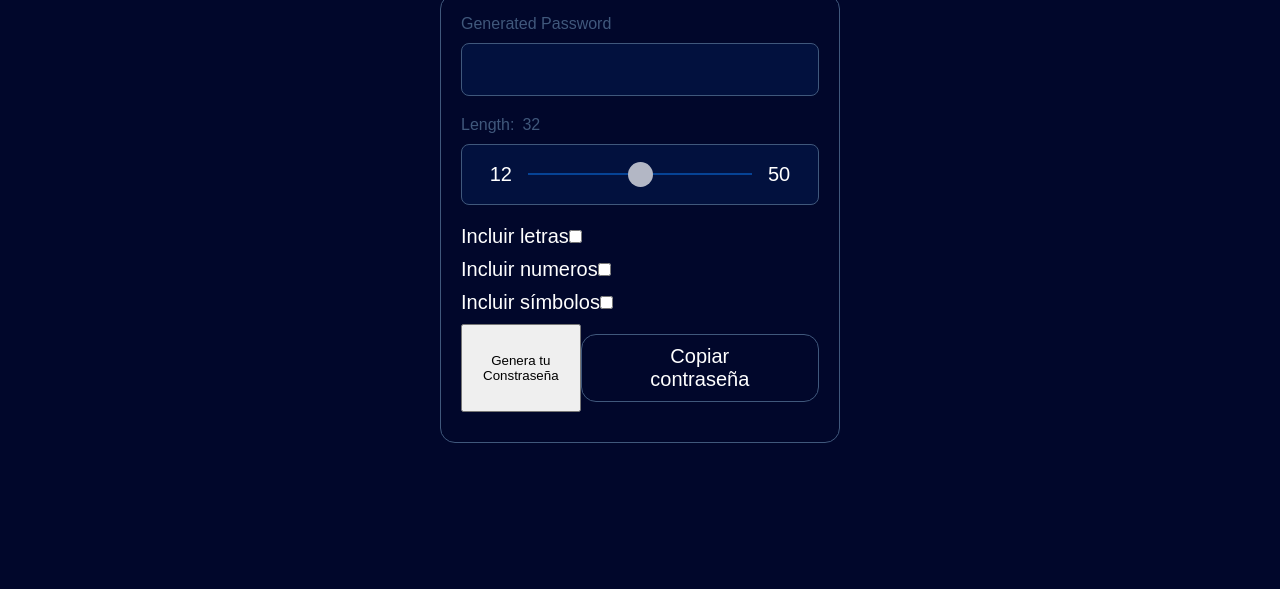
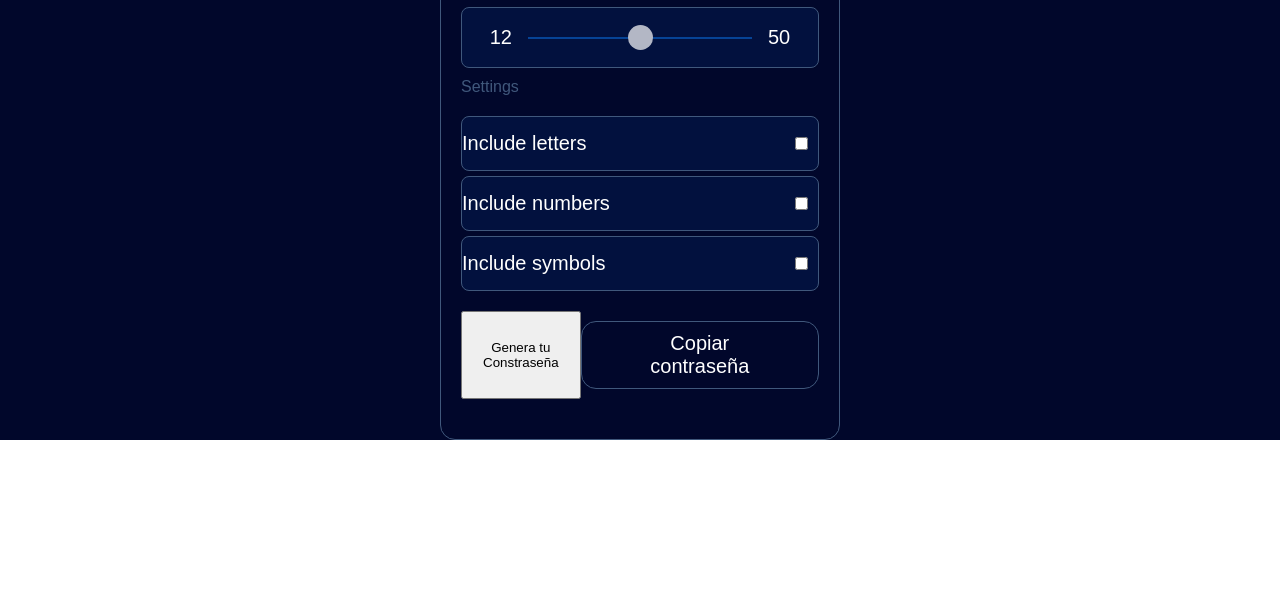
Before and after one commit to ionuser13/Platzi-Challenge, a website: page passwordGenerator/index.html in a window 1280 px wide. Shown: the part 211-800 px from the top of the page. Drawn offline with Linux system fonts and the light colour scheme; no server answers.

Commit message:
added styles to checks

```diff
--- a/passwordGenerator/index.html
+++ b/passwordGenerator/index.html
@@ -14,7 +14,6 @@
   <form class="form" id="form">
     <p class="password">Generated Password</p>
     <input type="text" disabled id="password">
-
     <div class="option" id="length-input">
       <div class="text">
         <p>Length:</p>
@@ -25,17 +24,18 @@
         <input type="range" name="length" id="input-length" min="12" max="50">
         <p id="max-input">50</p>
       </div>
+      <p class="settings">Settings</p>
     </div>
-    <div class="option">
-      <p>Incluir letras</p>
+    <div class="option check">
+      <p>Include letters</p>
       <input type="checkbox" name="letters" id="">
     </div>
-    <div class="option">
-      <p>Incluir numeros</p>
+    <div class="option check">
+      <p>Include numbers</p>
       <input type="checkbox" name="numbers" id="">
     </div>
-    <div class="option">
-      <p>Incluir símbolos</p>
+    <div class="option check">
+      <p>Include symbols</p>
       <input type="checkbox" name="symbols" id="">
     </div>
     <div class="option">
--- a/passwordGenerator/src/styles.css
+++ b/passwordGenerator/src/styles.css
@@ -14,18 +14,15 @@
 }
 .body {
   background-color: var(--bg-color);
-  width: 100vw;
   color:var(--text-color);
   font-family: sans-serif;
   font-size: 20px;
-  height: 100vh;
   display: flex;
   flex-direction: column;
   justify-content: center;
 }
 .generate {
   max-width: 700px;
-  width: 80%;
   text-align: left;
   margin: 12px auto;
 }
@@ -37,14 +34,16 @@
   max-width: 400px;
   margin: 0 auto
 }
-.password, .text {
+.password, .text, .settings {
   font-size: 16px;
   color: var(--border-color)
 }
 .option {
   display: flex;
-  /* flex-direction: column; */
-  margin: 10px 0;
+  justify-content: space-between;
+  margin: 5px 0;
+  padding: 15px 0;
+  font-size: 20px;
 }
 #length-input {
   flex-direction: column;
@@ -55,9 +54,6 @@
   gap: 16px;
   padding: 18px;
   margin: 10px 0;
-  background-color: var(--input-color);
-  border: 1px solid var(--border-color);
-  border-radius: 8px;
 }
 #input-length {
   width: 70%;
@@ -93,9 +89,6 @@
 #password:disabled {
   cursor: not-allowed;
   border: none;
-  border: 1px solid var(--border-color);
-  border-radius: 8px;
-  background: var(--input-color);
   padding: 10px 40px;
   margin: 10px 0;
   font-size: 26px;
@@ -119,3 +112,8 @@
 #button-copy:disabled {
   cursor: not-allowed;
 }
+#min-max, #password:disabled, .check {
+  background-color: var(--input-color);
+  border: 1px solid var(--border-color);
+  border-radius: 8px;
+}
```
